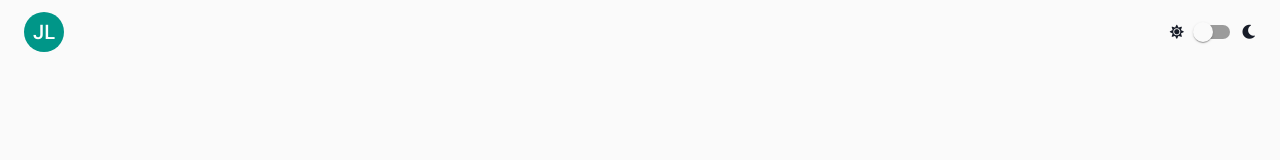
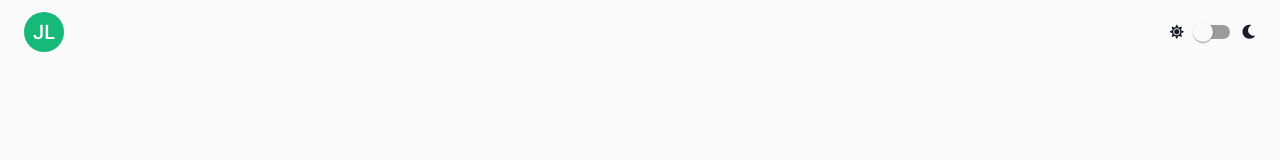
Before and after one commit to JoHoop/personal-website-react, a React (Create React App) app: page / in a window 1280 px wide. Shown: the top 160 px of the page. Built offline with nearby package versions, Linux system fonts and the light colour scheme.

Commit message:
Update color scheme

```diff
--- a/src/components/Content/IconsRow.css
+++ b/src/components/Content/IconsRow.css
@@ -61,7 +61,7 @@
 .linkedin i:hover,
 .facebook i:hover,
 .instagram i:hover {
-    background-color: #009688;
+    background-color: #17b978;
     transition: 0.3s ease-in;
 }
 
--- a/src/components/Header/NameAnimation.css
+++ b/src/components/Header/NameAnimation.css
@@ -1,7 +1,7 @@
 .logo {
     display: block;
     height: 2.25rem;
-    color: #19857b !important;
+    color: #17b978 !important;
     font-size: 1.2em;
     text-decoration: none;
     font-weight: 900;
@@ -14,7 +14,7 @@
 }
 .logo__inner {
     display: inline-block;
-    color: #303030;
+    color: #171c28;
     transition: padding ease 0.2s;
 }
 .html--to-animate .fade-up {
--- a/src/components/Header/NavBar.js
+++ b/src/components/Header/NavBar.js
@@ -2,7 +2,7 @@ import React, { Fragment } from "react";
 import { makeStyles } from "@material-ui/core/styles";
 import { Avatar, Toolbar, Typography } from "@material-ui/core";
 import { ThemeToggle } from "../Theme/ThemeToggle";
-import teal from "@material-ui/core/colors/teal";
+import { primary, black, white } from "../Theme/Themes";
 import { Initials } from "./GetInitials";
 
 const useStyles = makeStyles((theme) => ({
@@ -14,7 +14,7 @@ const useStyles = makeStyles((theme) => ({
         },
     },
     appBar: {
-        backgroundColor: theme.palette.type === "light" ? "#fafafa" : "#303030",
+        backgroundColor: theme.palette.type === "light" ? white : black,
     },
     toolbar: {
         flexWrap: "wrap",
@@ -25,9 +25,9 @@ const useStyles = makeStyles((theme) => ({
     link: {
         margin: theme.spacing(1, 1.5),
     },
-    teal: {
-        color: theme.palette.getContrastText(teal[500]),
-        backgroundColor: teal[500],
+    green: {
+        color: white,
+        backgroundColor: primary,
     },
 }));
 
@@ -43,7 +43,7 @@ export const NavBar = () => {
                     noWrap
                     className={classes.toolbarTitle}
                 >
-                    <Avatar className={classes.teal}>{Initials}</Avatar>
+                    <Avatar className={classes.green}>{Initials}</Avatar>
                 </Typography>
 
                 <nav>
--- a/src/components/Theme/Themes.js
+++ b/src/components/Theme/Themes.js
@@ -1,21 +1,24 @@
-import teal from "@material-ui/core/colors/teal";
 import { createMuiTheme } from "@material-ui/core/styles";
+
+export const primary = "#17b978";
+export const black = "#171c28";
+export const white = "#fafafa";
 
 export const LightTheme = createMuiTheme({
     palette: {
         type: "light",
         primary: {
-            main: teal[500],
+            main: primary,
         },
         secondary: {
-            main: teal[500],
+            main: primary,
         },
     },
     overrides: {
         MuiCssBaseline: {
             "@global": {
                 body: {
-                    color: "#171c28",
+                    color: black,
                 },
             },
         },
@@ -26,20 +29,20 @@ export const DarkTheme = createMuiTheme({
     palette: {
         type: "dark",
         primary: {
-            main: teal[500],
+            main: primary,
         },
         secondary: {
-            main: teal[500],
+            main: primary,
         },
         background: {
-            default: "#1c1c25",
+            default: black,
         },
     },
     overrides: {
         MuiCssBaseline: {
             "@global": {
                 body: {
-                    backgroundColor: "#171c28",
+                    backgroundColor: black,
                 },
             },
         },
--- a/src/index.css
+++ b/src/index.css
@@ -1,11 +1,11 @@
 ::-moz-selection {
-    background: #009688;
-    color: #fff;
+    background: #17b978;
+    color: #fafafa;
     text-shadow: none;
 }
 ::selection {
-    background: #009688;
-    color: #fff;
+    background: #17b978;
+    color: #fafafa;
     text-shadow: none;
 }
 ::-webkit-scrollbar {
```
Also changed, not shown: src/components/Header/AvatarName.js (+5 -5 lines).
